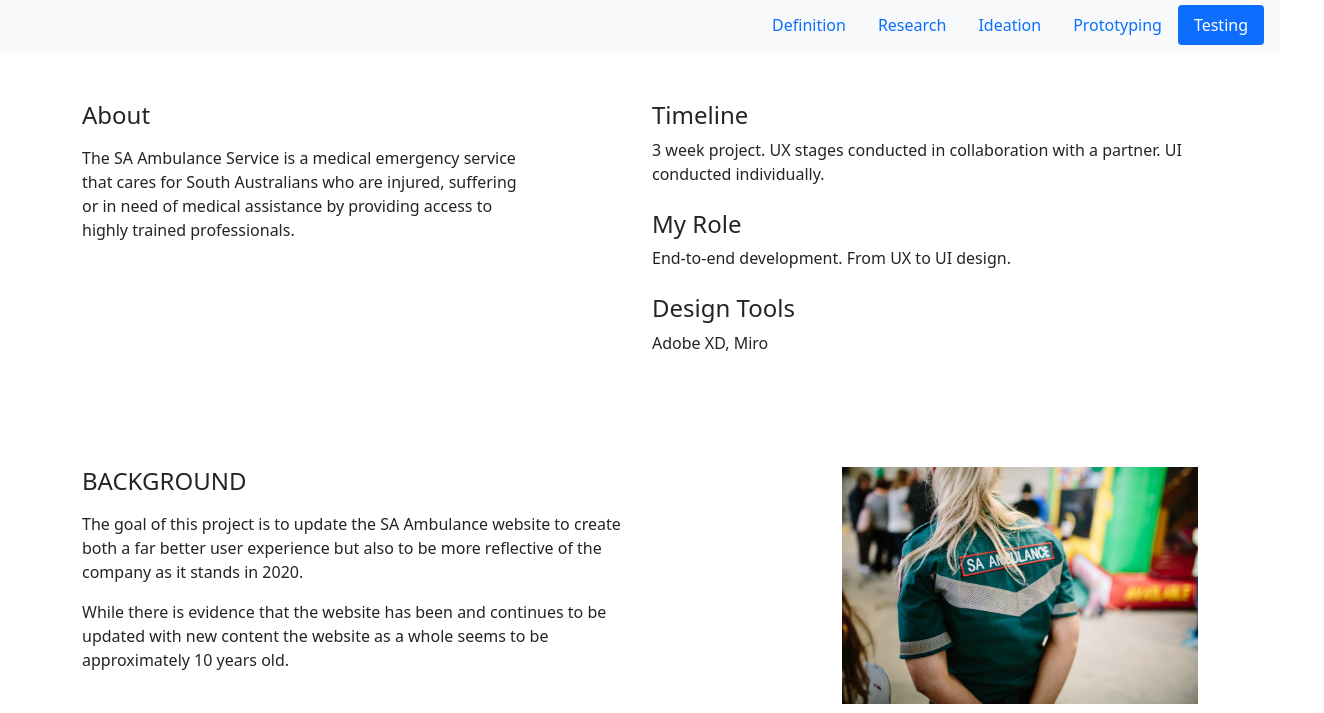
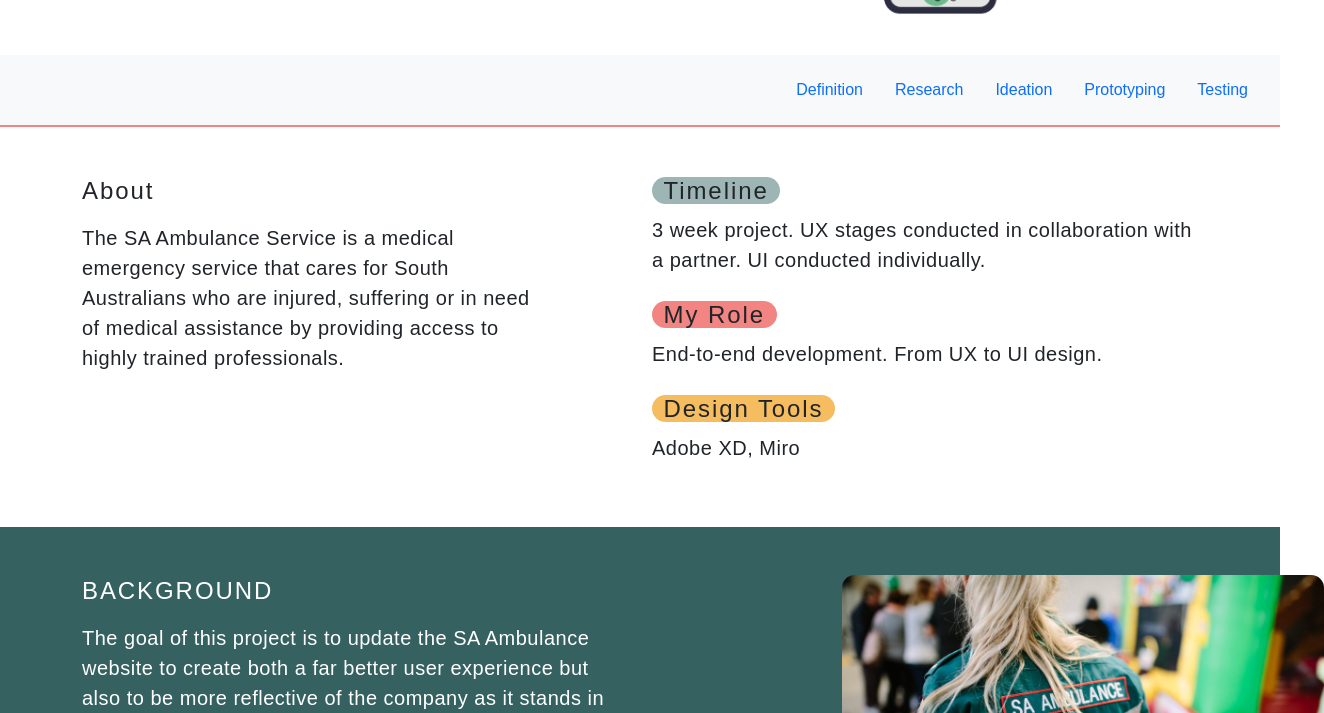
Before and after one commit to Toreigh/Portfolio, a plain HTML site: page casestudy_SAAS.html in a window 1280 px wide. Shown: the part 497-1210 px from the top of the page, 1324 px wide, since content can reach past the window. Drawn offline with nearby package versions, Linux system fonts and the light colour scheme; the site is published under a folder, as on GitHub Pages, so addresses that start at the root find nothing.

Commit message:
Update casestudy_SAAS.html

```diff
--- a/casestudy_SAAS.html
+++ b/casestudy_SAAS.html
@@ -8,7 +8,7 @@
 
     <title>SA Ambulance Case Study</title>
 
-    <link href="/Case_Study_SAAS_2021/css/style.css" rel="stylesheet" type="text/css">
+    <link href="./Case_Study_SAAS_2021/css/style.css" rel="stylesheet" type="text/css">
     <link rel="stylesheet" href="https://cdnjs.cloudflare.com/ajax/libs/font-awesome/4.7.0/css/font-awesome.min.css">
     <script src="https://kit.fontawesome.com/yourcode.js" crossorigin="anonymous"></script>
     <link href="https://fonts.googleapis.com/icon?family=Material+Icons"
```
